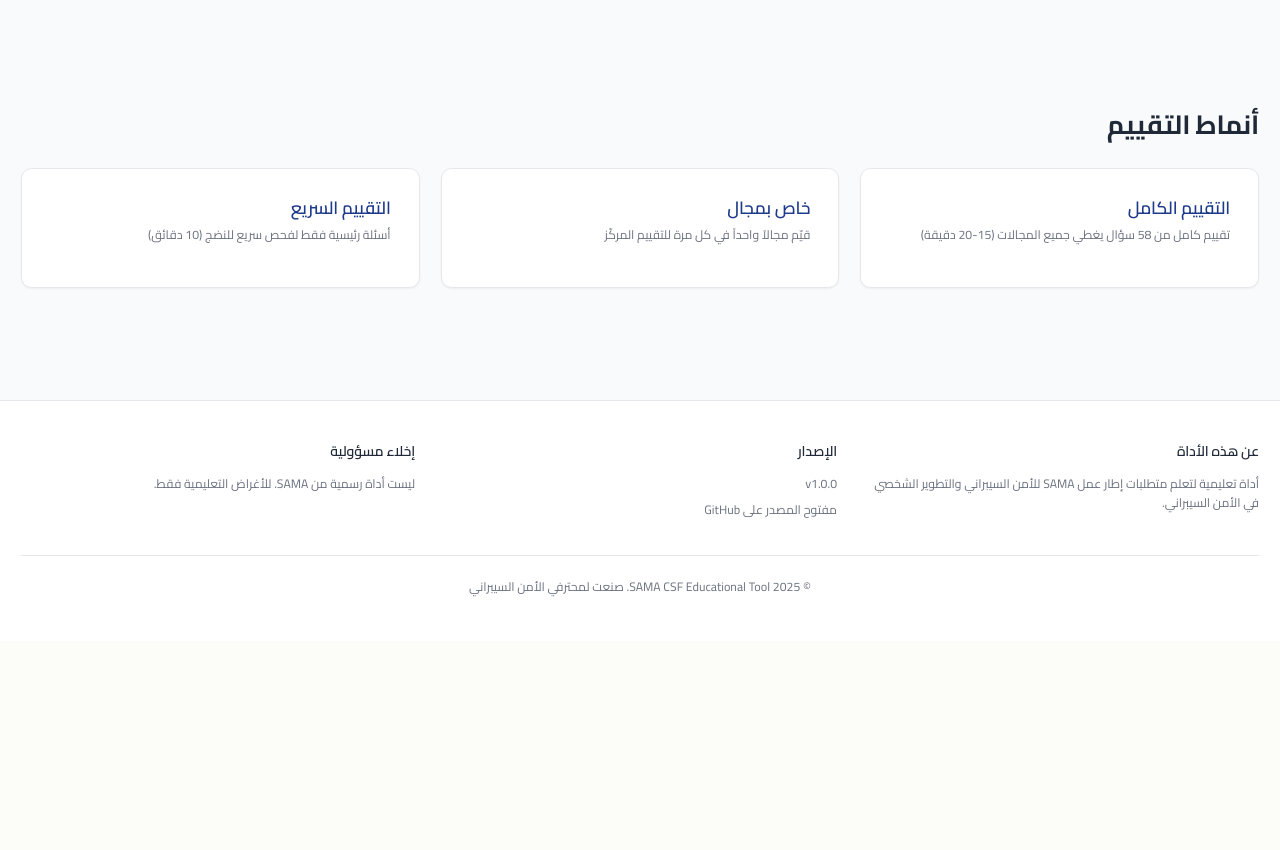
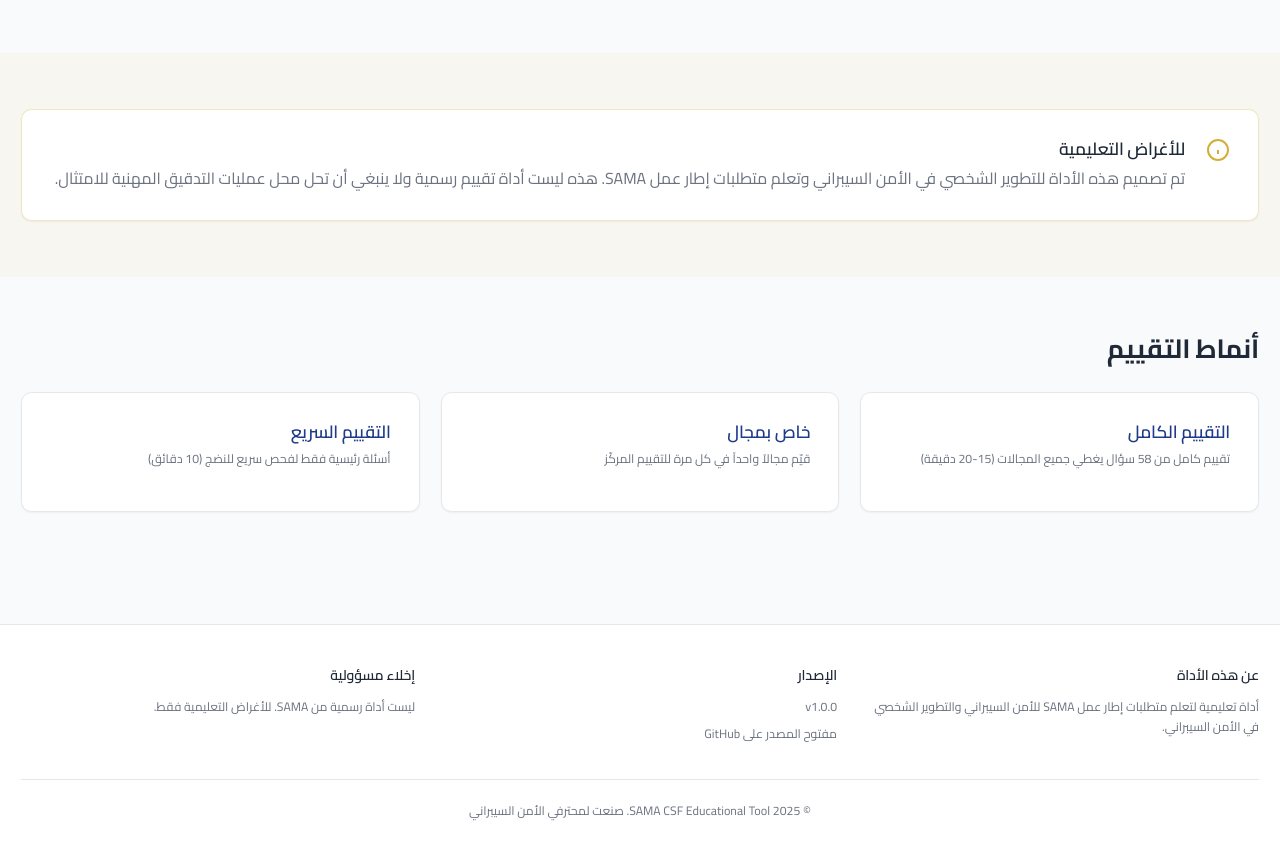
Before and after one commit to SiteQ8/sama-csf-assessment, a plain HTML site: page docs/index.html in a window 1280 px wide. Shown: the part 1047-1897 px from the top of the page. Before the commit the page ends 1688 px from the top, so only its background shows below. Drawn offline with nearby package versions, Linux system fonts and the light colour scheme.

Commit message:
Add educational disclaimer section to index.html

```diff
--- a/docs/index.html
+++ b/docs/index.html
@@ -91,6 +91,23 @@
                     <div class="framework-grid" id="frameworkGrid"></div>
                 </div>
             </section>
+<!-- Educational Disclaimer -->
+            <section class="section section-disclaimer">
+                <div class="container">
+                    <div class="disclaimer-card">
+                        <svg width="24" height="24" viewBox="0 0 24 24" fill="none" stroke="currentColor" stroke-width="2">
+                            <circle cx="12" cy="12" r="10"></circle>
+                            <path d="M12 16v-4m0-4h.01"></path>
+                        </svg>
+                        <div>
+                            <h3 data-en="Educational Purpose" data-ar="للأغراض التعليمية">للأغراض التعليمية</h3>
+                            <p data-en="This tool is designed for personal cybersecurity development and learning SAMA CSF requirements. It is not an official assessment tool and should not replace professional compliance audits." data-ar="تم تصميم هذه الأداة للتطوير الشخصي في الأمن السيبراني وتعلم متطلبات إطار عمل SAMA. هذه ليست أداة تقييم رسمية ولا ينبغي أن تحل محل عمليات التدقيق المهنية للامتثال.">تم تصميم هذه الأداة للتطوير الشخصي في الأمن السيبراني وتعلم متطلبات إطار عمل SAMA. هذه ليست أداة تقييم رسمية ولا ينبغي أن تحل محل عمليات التدقيق المهنية للامتثال.</p>
+                        </div>
+                    </div>
+                </div>
+            </section>
+        </div>
+
 
             <!-- Assessment Modes -->
             <section class="section">
```
